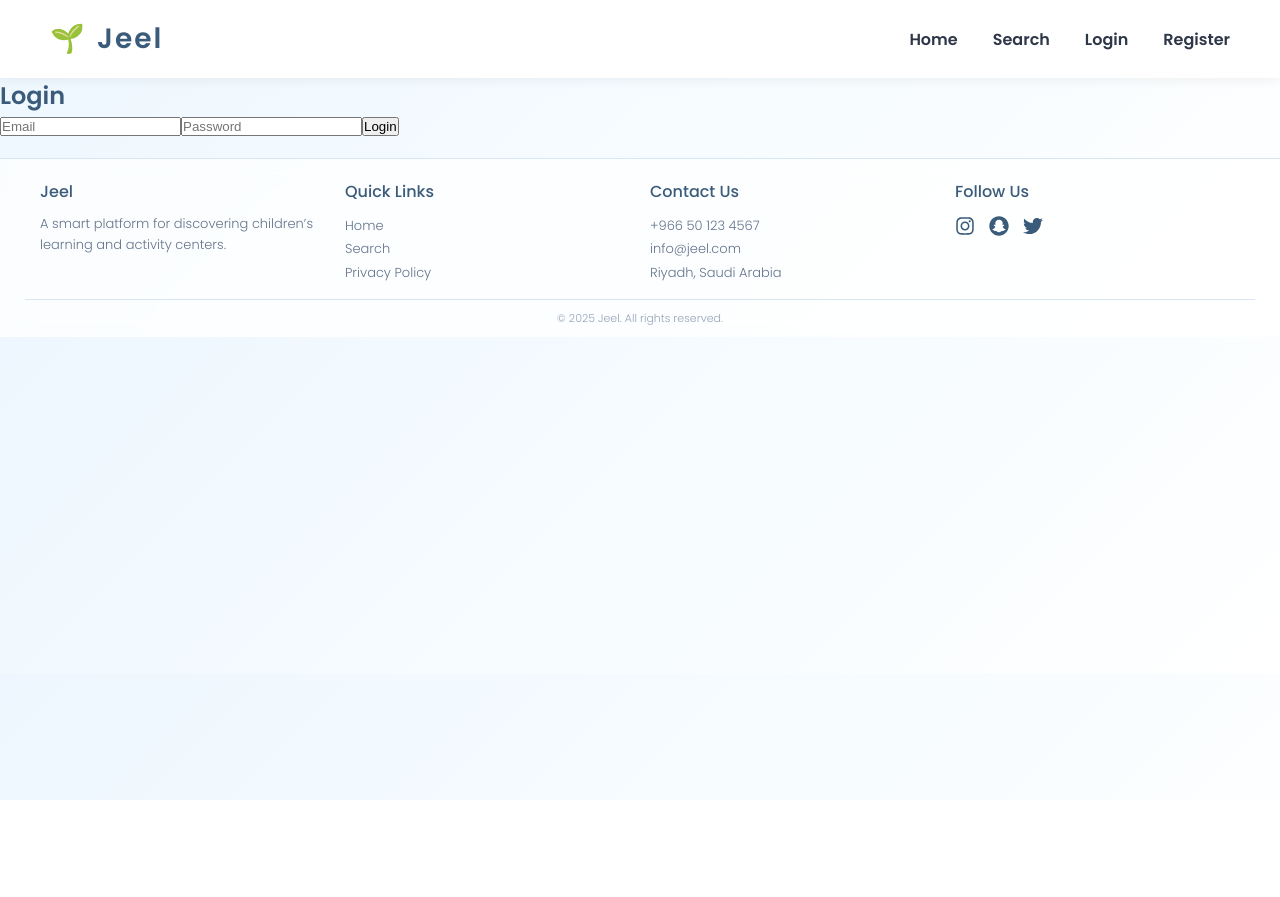
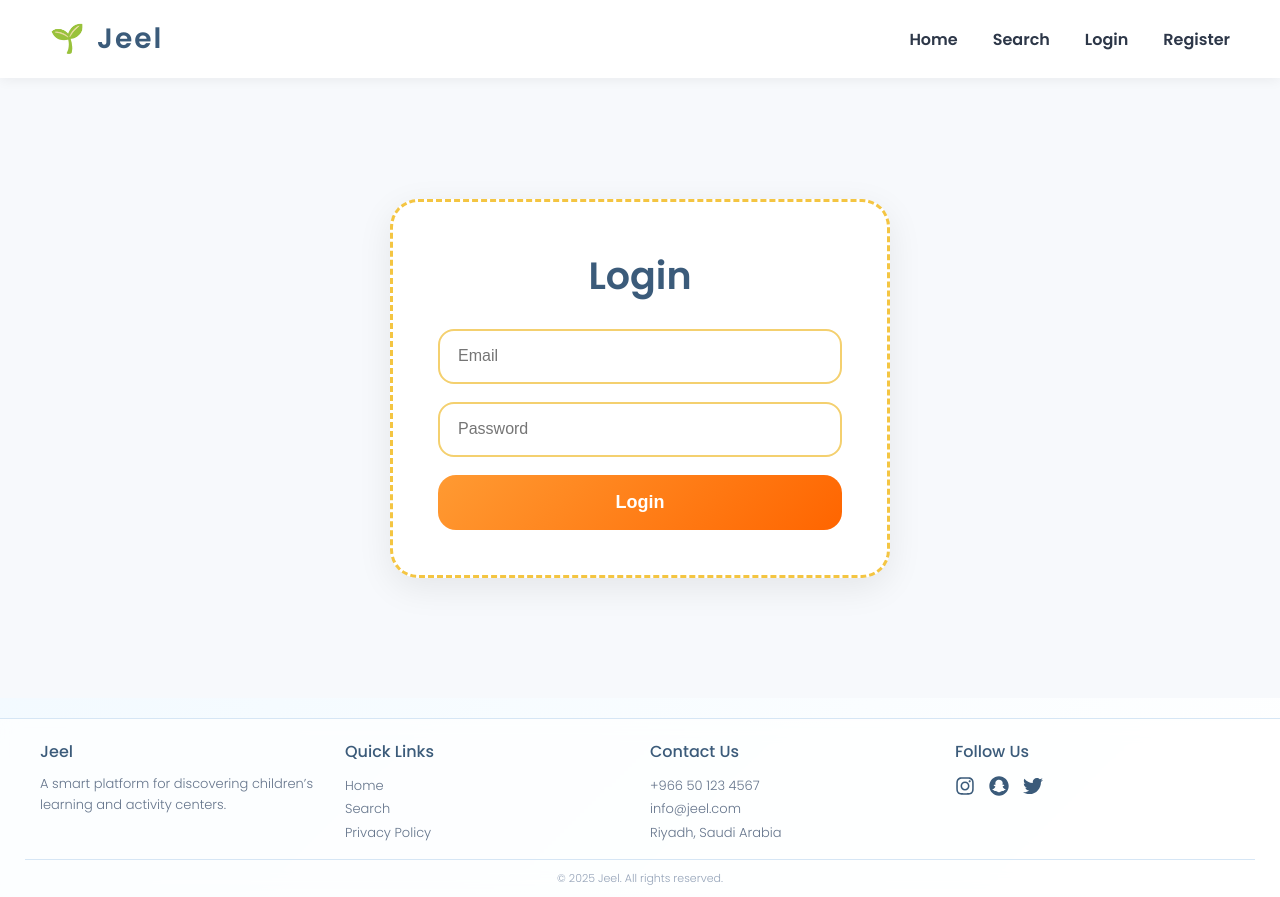
Before and after one commit to Nouf2027/Portfolio-Project, a React (Create React App) app in the folder Stage 4/frontend/: page /login in a window 1280 px wide. Before the commit the page ends 800 px from the top, so only its background shows below. Built offline with nearby package versions, Linux system fonts and the light colour scheme.

Commit message:
fix Login page

```diff
--- a/Stage 4/frontend/src/App.css
+++ b/Stage 4/frontend/src/App.css
@@ -494,3 +494,52 @@ h1, h2, h3 {
   color: white;
   border-color: #ff7a00;
 }
+
+/* login page */
+.login-page {
+  min-height: calc(100vh - 180px);
+  display: flex;
+  justify-content: center;
+  align-items: center;
+  padding: 60px 20px;
+  background: #f7f9fc;
+}
+
+.login-form {
+  width: 100%;
+  max-width: 500px;
+  background: white;
+  padding: 45px;
+  border-radius: 28px;
+  border: 3px dashed #f4c542;
+  box-shadow: 0 10px 35px rgba(0,0,0,0.08);
+}
+
+.login-form h2 {
+  text-align: center;
+  color: #3b5b7a;
+  margin-bottom: 25px;
+  font-size: 38px;
+}
+
+.login-form input {
+  width: 100%;
+  height: 55px;
+  margin-bottom: 18px;
+  padding: 0 18px;
+  border-radius: 16px;
+  border: 2px solid #f4d06f;
+  font-size: 16px;
+}
+
+.login-form button {
+  width: 100%;
+  height: 55px;
+  border: none;
+  border-radius: 18px;
+  background: linear-gradient(135deg, #ff9a32, #ff6500);
+  color: white;
+  font-size: 18px;
+  font-weight: bold;
+  cursor: pointer;
+}
```
